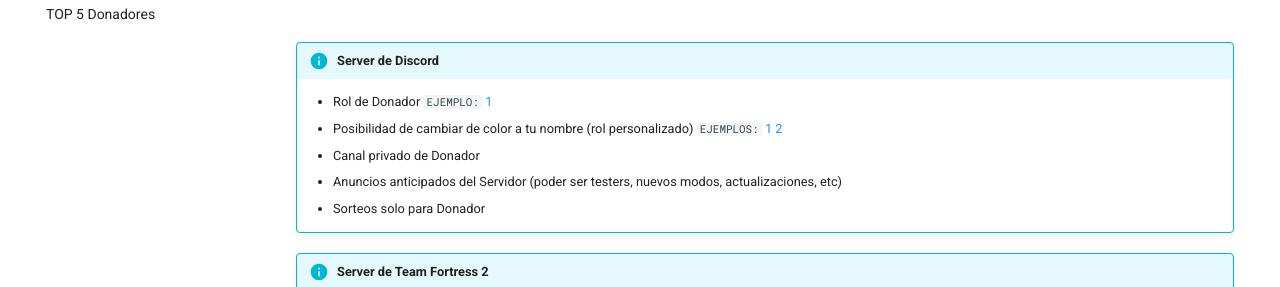
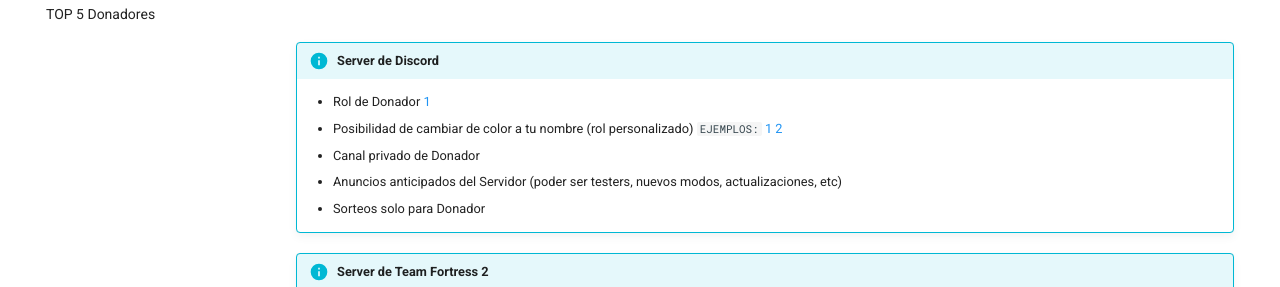
Before and after one commit to patagoniawarriors/docs, an MkDocs documentation site: the page built from docs/donaciones/beneficios.md, in a window 1280 px wide and 1176 px high. Shown: the part 226-513 px from the top of the window. Built offline with MkDocs 1.6.1 and Material for MkDocs 9.7.7, drawn with Linux system fonts in a browser that asks for light colours.

Commit message:
asdasdas

```diff
--- a/docs/donaciones/beneficios.md
+++ b/docs/donaciones/beneficios.md
@@ -1,7 +1,7 @@
 # Beneficios del Rango 🌵
 
 !!! info "Server de Discord"
-	- Rol de Donador `EJEMPLO:` [1](https://ibb.co/w75R8S0)
+	- Rol de Donador [1](https://ibb.co/KKgf5PS)
 	- Posibilidad de cambiar de color a tu nombre (rol personalizado) `EJEMPLOS:` [1](https://ibb.co/Trgp0QY) [2](https://ibb.co/w75R8S0)
 	- Canal privado de Donador
 	- Anuncios anticipados del Servidor (poder ser testers, nuevos modos, actualizaciones, etc)
```
